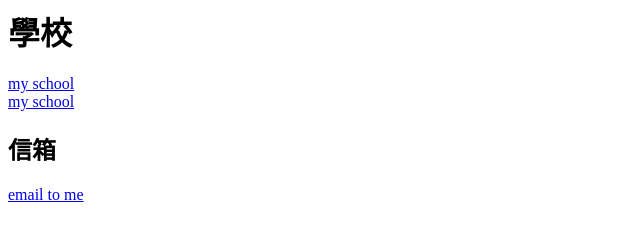
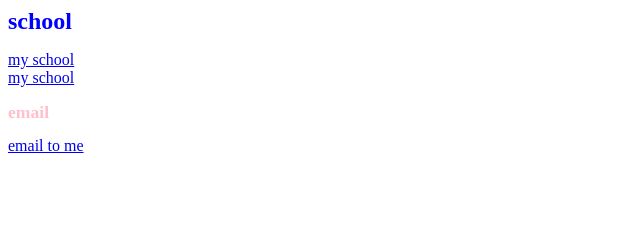
Before and after one commit to xiao-mia/home, a plain HTML site: page test.html in a window 1280 px wide. Shown: the whole page, without its empty margins (0-640 px from the left). Drawn offline with Linux system fonts and the light colour scheme.

Commit message:
2020.10.13

```diff
--- a/test.html
+++ b/test.html
@@ -1,13 +1,25 @@
 <head>
   <title> my web </title>
+  <style>
+    h1{
+      color:blue;
+      font-size:1.5em;
+    }
+    h2{
+      color:pink ;
+      font-size:1.1em;
+    }
+
+
+  </style>
 </head>
 
 
-<h1>學校</h1>
+<h1>school</h1>
 <a href="https://www.nkust.edu.tw"> my school</a><br/>
 
 
 <a href="https://www.nkust.edu.tw" target="blank"> my school</a><br/>
 
-<h2>信箱</h2>
+<h2>email</h2>
 <a href="mailto:C109130130@nkust.edu.tw"> email to me</a><br/>
```
